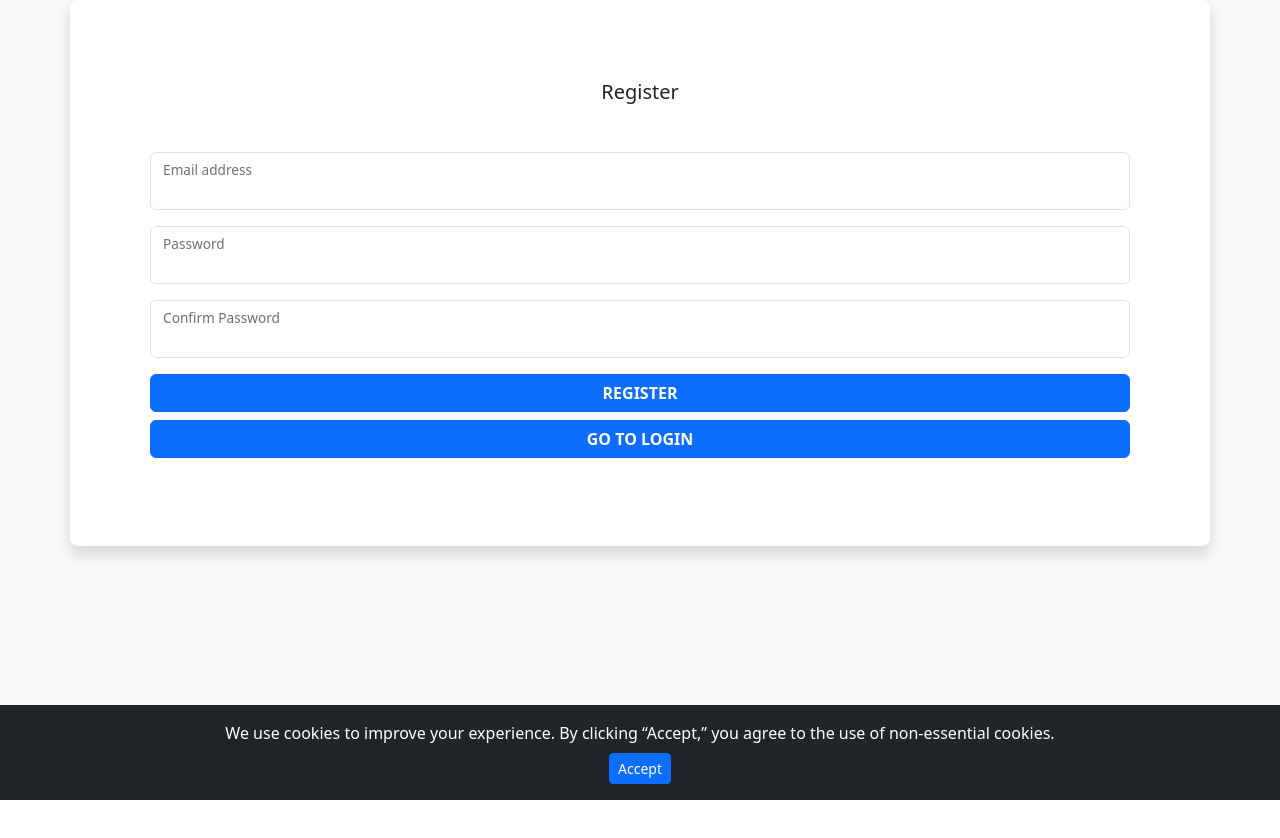
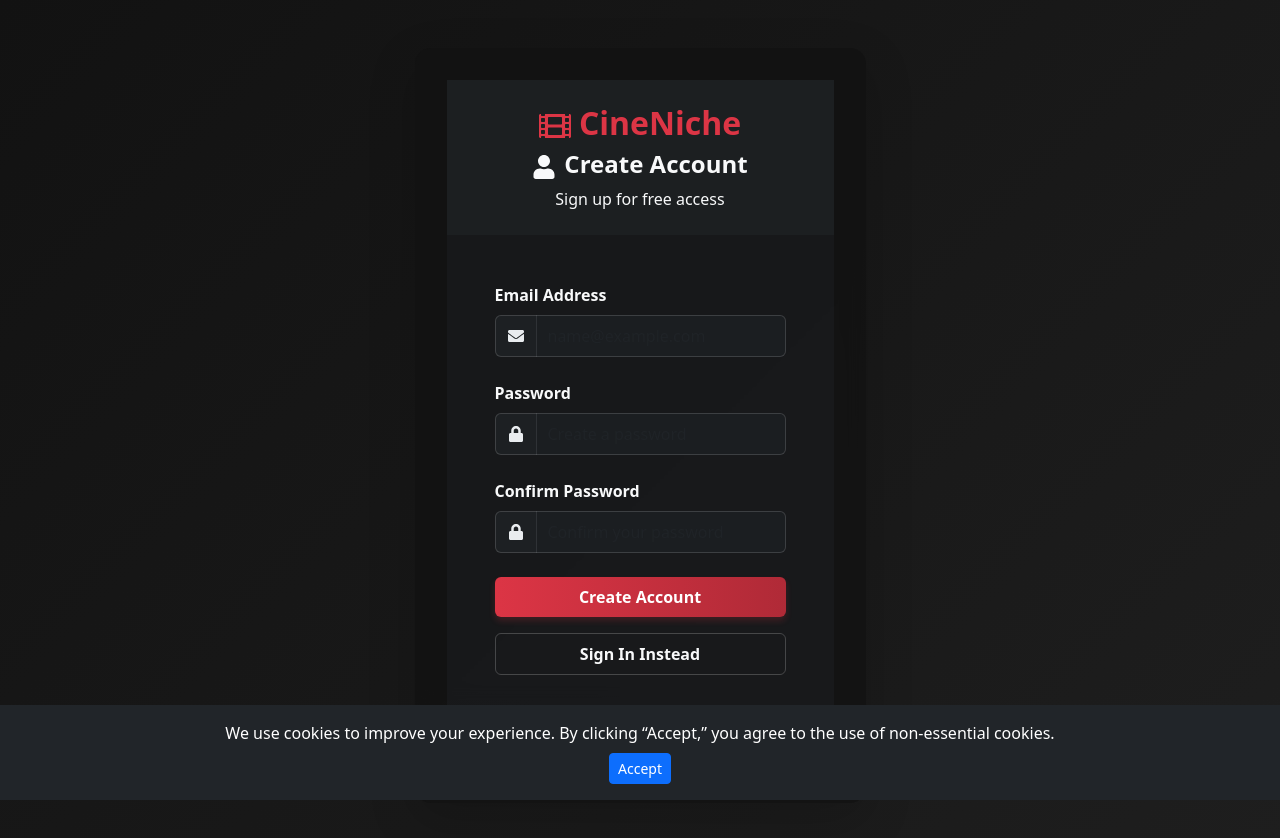
Before and after one commit to ericjamee/MovieHub, a React (Vite) app in the folder frontend/: page /register in a window 1280 px wide. Shown: the top 838 px of the page. Before the commit the page ends 800 px from the top, so only its background shows below. Built offline with nearby package versions, Linux system fonts and the light colour scheme.

Commit message:
styling reginster page

```diff
--- a/frontend/src/pages/Register.tsx
+++ b/frontend/src/pages/Register.tsx
@@ -1,11 +1,22 @@
 import { useState } from "react";
-import { useNavigate } from "react-router-dom";
+import { useNavigate, Link } from "react-router-dom";
+import {
+  Container,
+  Row,
+  Col,
+  Form,
+  Button,
+  Card,
+  Alert,
+} from "react-bootstrap";
+import { FaUser, FaLock, FaFilm, FaEnvelope } from "react-icons/fa";
 
 function Register() {
   // state variables for email and passwords
   const [email, setEmail] = useState("");
   const [password, setPassword] = useState("");
   const [confirmPassword, setConfirmPassword] = useState("");
+  const [isLoading, setIsLoading] = useState(false);
   const navigate = useNavigate();
 
   // state variable for error messages
@@ -25,19 +36,23 @@ function Register() {
 
   const handleSubmit = async (e: React.FormEvent<HTMLFormElement>) => {
     e.preventDefault();
+    setIsLoading(true);
 
     if (!email || !password || !confirmPassword) {
       setError("Please fill in all fields.");
+      setIsLoading(false);
       return;
     }
 
     if (!/^[^\s@]+@[^\s@]+\.[^\s@]+$/.test(email)) {
       setError("Please enter a valid email address.");
+      setIsLoading(false);
       return;
     }
 
     if (password !== confirmPassword) {
       setError("Passwords do not match.");
+      setIsLoading(false);
       return;
     }
 
@@ -70,73 +85,202 @@ function Register() {
     } catch (err) {
       console.error("❌ Network error:", err);
       setError("Error registering.");
+    } finally {
+      setIsLoading(false);
     }
   };
 
   return (
-    <div className="container">
-      <div className="row">
-        <div className="card border-0 shadow rounded-3 ">
-          <div className="card-body p-4 p-sm-5">
-            <h5 className="card-title text-center mb-5 fw-light fs-5">
-              Register
-            </h5>
-            <form onSubmit={handleSubmit}>
-              <div className="form-floating mb-3">
-                <input
-                  className="form-control"
+    <div
+      className="register-page py-5"
+      style={{
+        minHeight: "100vh",
+        display: "flex",
+        alignItems: "center",
+        background: "linear-gradient(135deg, #121212 0%, #1e1e1e 100%)",
+        backgroundSize: "cover",
+        backgroundAttachment: "fixed",
+      }}
+    >
+      <Container>
+        <Row className="justify-content-center">
+          <Col xs={12} sm={10} md={8} lg={6} xl={5}>
+            <Card
+              className="border-0 shadow-lg rounded-4 overflow-hidden"
+              style={{
+                background: "rgba(18, 18, 18, 0.8)",
+                backdropFilter: "blur(10px)",
+                border: "1px solid rgba(255, 255, 255, 0.05)",
+              }}
+            >
+              <div
+                className="text-center p-4"
+                style={{ background: "rgba(33, 37, 41, 0.7)" }}
+              >
+                <h2 className="fw-bold mb-2 text-danger">
+                  <FaFilm className="me-2" />
+                  CineNiche
+                </h2>
+                <h4 className="fw-bold mb-0 text-light">
+                  <FaUser className="me-2" />
+                  Create Account
+                </h4>
+                <p className="text-light mt-2 mb-0">Sign up for free access</p>
+              </div>
+              <Card.Body
+                className="p-4 p-md-5"
+                style={{ background: "rgba(33, 37, 41, 0.4)" }}
+              >
+                {error && (
+                  <Alert variant="danger" className="mb-4 border-0 shadow-sm">
+                    {error}
+                  </Alert>
+                )}
+
+                <Form onSubmit={handleSubmit}>
+                  <Form.Group className="mb-4" controlId="email">
+                    <Form.Label className="fw-semibold text-light">
+                      Email Address
+                    </Form.Label>
+                    <div className="input-group">
+                      <span
+                        className="input-group-text"
+                        style={{
+                          background: "rgba(33, 37, 41, 0.7)",
+                          color: "#e9ecef",
+                          borderColor: "rgba(255, 255, 255, 0.15)",
+                        }}
+                      >
+                        <FaEnvelope />
+                      </span>
+                      <Form.Control
                         type="email"
-                  id="email"
                         name="email"
+                        placeholder="name@example.com"
                         value={email}
                         onChange={handleChange}
+                        style={{
+                          background: "rgba(33, 37, 41, 0.5)",
+                          color: "#e9ecef",
+                          borderColor: "rgba(255, 255, 255, 0.15)",
+                        }}
+                        className="py-2 border-start-0"
+                        required
                       />
-                <label htmlFor="email">Email address</label>
                     </div>
-              <div className="form-floating mb-3">
-                <input
-                  className="form-control"
+                  </Form.Group>
+
+                  <Form.Group className="mb-4" controlId="password">
+                    <Form.Label className="fw-semibold text-light">
+                      Password
+                    </Form.Label>
+                    <div className="input-group">
+                      <span
+                        className="input-group-text"
+                        style={{
+                          background: "rgba(33, 37, 41, 0.7)",
+                          color: "#e9ecef",
+                          borderColor: "rgba(255, 255, 255, 0.15)",
+                        }}
+                      >
+                        <FaLock />
+                      </span>
+                      <Form.Control
                         type="password"
-                  id="password"
                         name="password"
+                        placeholder="Create a password"
                         value={password}
                         onChange={handleChange}
+                        style={{
+                          background: "rgba(33, 37, 41, 0.5)",
+                          color: "#e9ecef",
+                          borderColor: "rgba(255, 255, 255, 0.15)",
+                        }}
+                        className="py-2 border-start-0"
+                        required
                       />
-                <label htmlFor="password">Password</label>
                     </div>
-              <div className="form-floating mb-3">
-                <input
-                  className="form-control"
+                  </Form.Group>
+
+                  <Form.Group className="mb-4" controlId="confirmPassword">
+                    <Form.Label className="fw-semibold text-light">
+                      Confirm Password
+                    </Form.Label>
+                    <div className="input-group">
+                      <span
+                        className="input-group-text"
+                        style={{
+                          background: "rgba(33, 37, 41, 0.7)",
+                          color: "#e9ecef",
+                          borderColor: "rgba(255, 255, 255, 0.15)",
+                        }}
+                      >
+                        <FaLock />
+                      </span>
+                      <Form.Control
                         type="password"
-                  id="confirmPassword"
                         name="confirmPassword"
+                        placeholder="Confirm your password"
                         value={confirmPassword}
                         onChange={handleChange}
+                        style={{
+                          background: "rgba(33, 37, 41, 0.5)",
+                          color: "#e9ecef",
+                          borderColor: "rgba(255, 255, 255, 0.15)",
+                        }}
+                        className="py-2 border-start-0"
+                        required
                       />
-                <label htmlFor="confirmPassword">Confirm Password</label>
                     </div>
+                  </Form.Group>
 
-              <div className="d-grid mb-2">
-                <button
-                  className="btn btn-primary btn-login text-uppercase fw-bold"
+                  <div className="d-grid gap-3">
+                    <Button
+                      variant="danger"
                       type="submit"
+                      className="py-2 fw-semibold"
+                      disabled={isLoading}
+                      style={{
+                        background:
+                          "linear-gradient(to right, #dc3545, #b02a37)",
+                        border: "none",
+                        boxShadow: "0 4px 6px rgba(220, 53, 69, 0.2)",
+                      }}
                     >
-                  Register
-                </button>
+                      {isLoading ? "Creating Account..." : "Create Account"}
+                    </Button>
+
+                    <Button
+                      variant="outline-light"
+                      onClick={handleLoginClick}
+                      className="py-2 fw-semibold"
+                      disabled={isLoading}
+                      style={{
+                        borderColor: "rgba(255, 255, 255, 0.2)",
+                        transition: "all 0.3s ease",
+                      }}
+                    >
+                      Sign In Instead
+                    </Button>
                   </div>
-              <div className="d-grid mb-2">
-                <button
-                  className="btn btn-primary btn-login text-uppercase fw-bold"
-                  onClick={handleLoginClick}
+                </Form>
+
+                <div className="text-center mt-4">
+                  <p className="mb-0 text-light">
+                    Already have an account?{" "}
+                    <Link
+                      to="/login"
+                      className="text-decoration-none fw-semibold text-danger"
                     >
-                  Go to Login
-                </button>
+                      Sign in
+                    </Link>
+                  </p>
                 </div>
-            </form>
-            <strong>{error && <p className="error">{error}</p>}</strong>
-          </div>
-        </div>
-      </div>
+              </Card.Body>
+            </Card>
+          </Col>
+        </Row>
+      </Container>
     </div>
   );
 }
```
Lines whose indentation alone changed are shown as unchanged.
